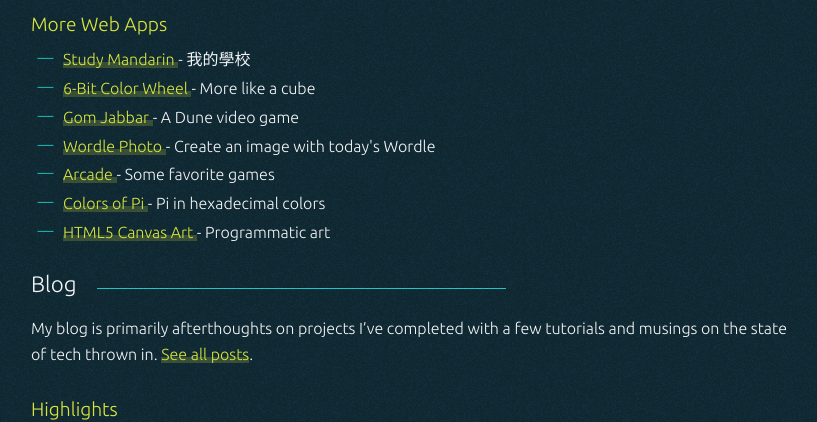
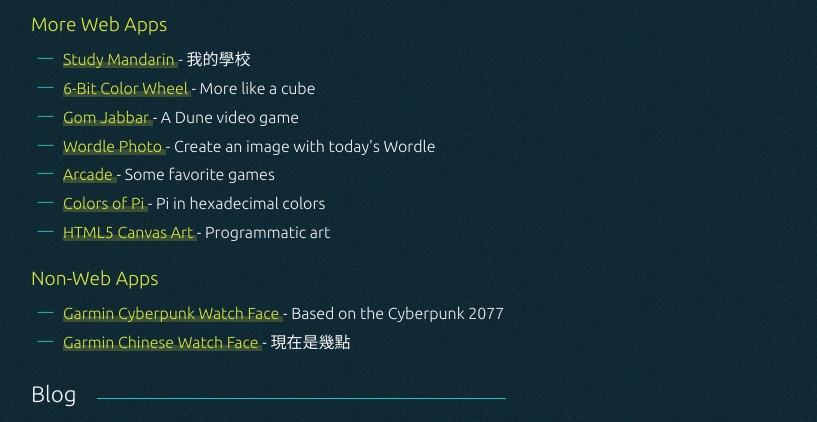
Before and after one commit to pjflanagan/pjflanagan.github.io, a Jekyll site: the page built from index.markdown, in a window 1280 px wide and 1400 px high, scrolled down 473 px, cut to the strip 107-529 px from the top of the window. Shown: the whole strip, without its empty margins (223-1040 px from the left). Built offline with Jekyll 4.4.1, drawn with Linux system fonts in a browser that asks for light colours.

Commit message:
some non web apps

```diff
--- /dev/null
+++ b/_data/non_web_apps.yml
@@ -0,0 +1,10 @@
+
+- name: Garmin Cyberpunk Watch Face
+  description: Based on the Cyberpunk 2077
+  image: /assets/posts/2025/garmin-cyberpunk-watchface.png
+  website: https://apps.garmin.com/apps/2b923217-1208-41bb-be4e-67b09f7835c3
+
+- name: Garmin Chinese Watch Face
+  description: 現在是幾點
+  image: https://github.com/pjflanagan/garmin-chinese-watchface/raw/main/images/HeroImage.jpg
+  website: https://apps.garmin.com/apps/c0748c90-06ef-4a73-94c5-4d2e51b02659
--- a/_includes/footer.html
+++ b/_includes/footer.html
@@ -1,6 +1,8 @@
 <footer>
-  Website by Peter James Flanagan. Available on
-  <a href="https://github.com/pjflanagan/pjflanagan.github.io" target="_blank"
-    >GitHub</a
-  >.
+  <div class="content">
+    Website by Peter James Flanagan. Available on
+    <a href="https://github.com/pjflanagan/pjflanagan.github.io" target="_blank"
+      >GitHub</a
+    >.
+  </div>
 </footer>
--- a/_sass/layout.scss
+++ b/_sass/layout.scss
@@ -54,7 +54,7 @@
     min-height: 100vh;
     width: 100vw;
     background: $backgroundDark;
-    padding-top: $headerHeight;
+    padding: $headerHeight 0 80px;
 
     #content-holder {
       margin: 0 auto;
@@ -75,10 +75,17 @@
   position: fixed;
   bottom: 0;
   z-index: -1;
-  height: $footerHeight;
+  height: 200px;
   width: 100vw;
   background: $black;
-  text-align: center;
-  line-height: $footerHeight;
-  color: $whiteTransparent;
+
+  .content {
+    position: fixed;
+    bottom: 0;
+    height: $footerHeight;
+    width: 100vw;
+    text-align: center;
+    line-height: $footerHeight;
+    color: $whiteTransparent;
+  }
 }
--- a/index.markdown
+++ b/index.markdown
@@ -31,9 +31,18 @@
 {% endfor %}
 </ul>
 
-<!-- ### Other Apps -->
+### Non-Web Apps
 
-<!-- TODO: app store apps (Garmin) -->
+<ul>
+{% for app in site.data.non_web_apps %}
+  <li>
+    <a href="{{ app.url }}" target="_blank">
+      {{ app.name }}
+    </a> - {{ app.description }}
+  </li>
+{% endfor %}
+</ul>
+
 
 ## Blog
 
```
